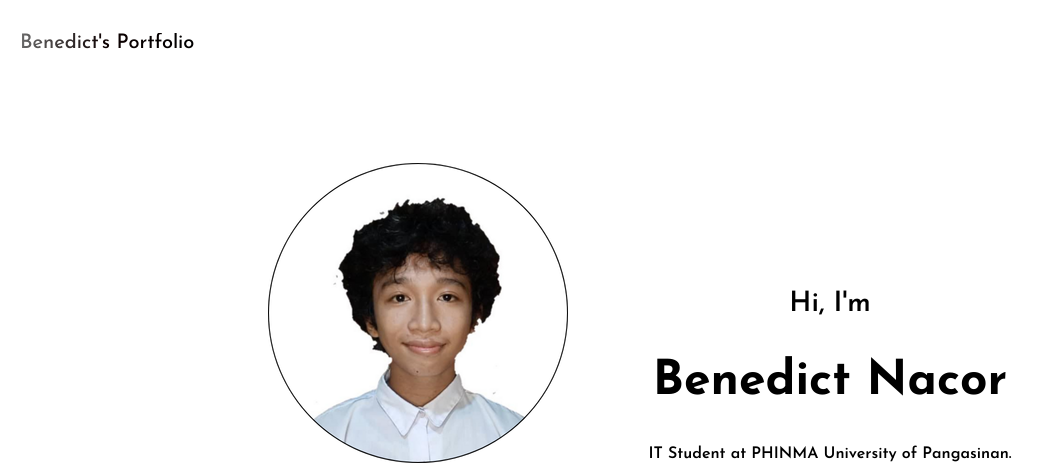
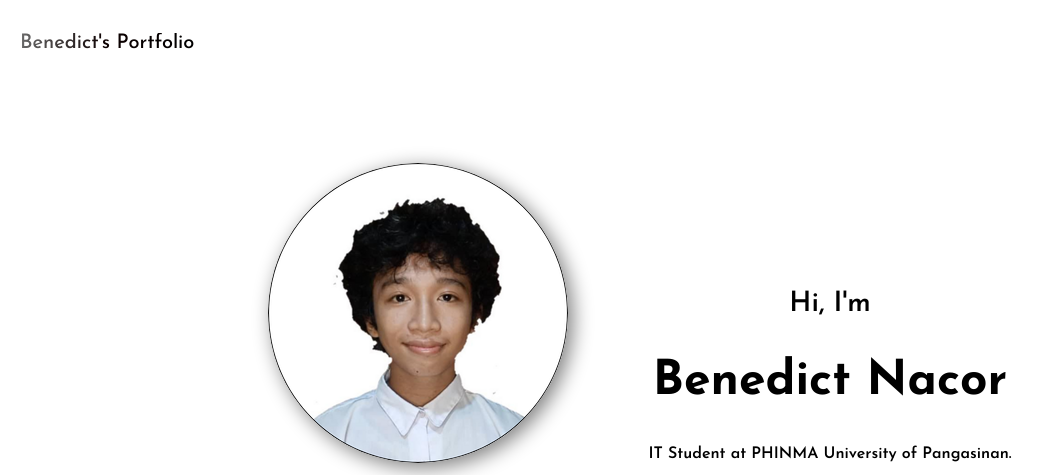
Before and after one commit to bennybun29/bennybun29.github.io, a plain HTML site: page index.html in a window 1280 px wide. Shown: the top 475 px of the page, without its empty margins (0-1052 px from the left). Drawn offline with Linux system fonts and the light colour scheme.

Commit message:
Add files via upload

```diff
--- a/index.css
+++ b/index.css
@@ -296,6 +296,8 @@ ul a {
 
 #profile img {
     margin-top: 4rem;
+    border-radius: 50%;
+    box-shadow: 5px 5px 20px grey;
 }
 
 .section__text {
```
